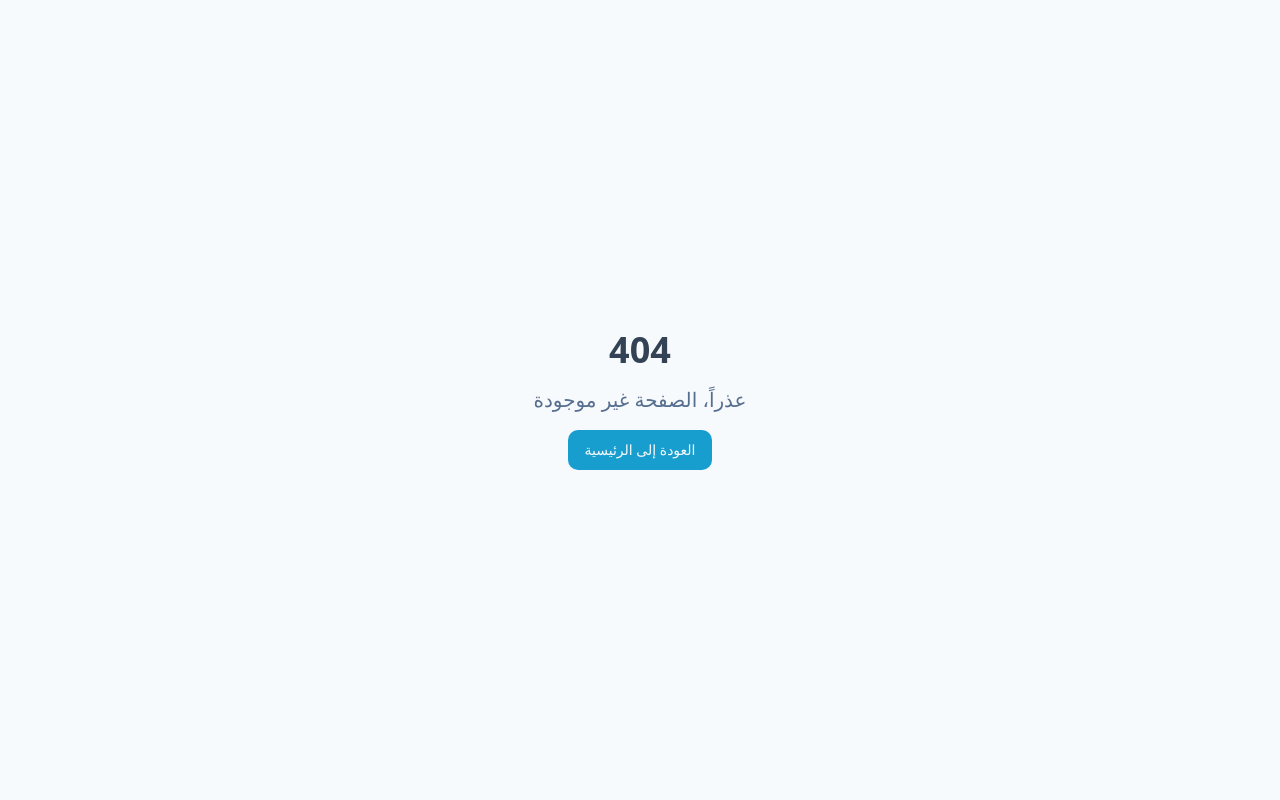
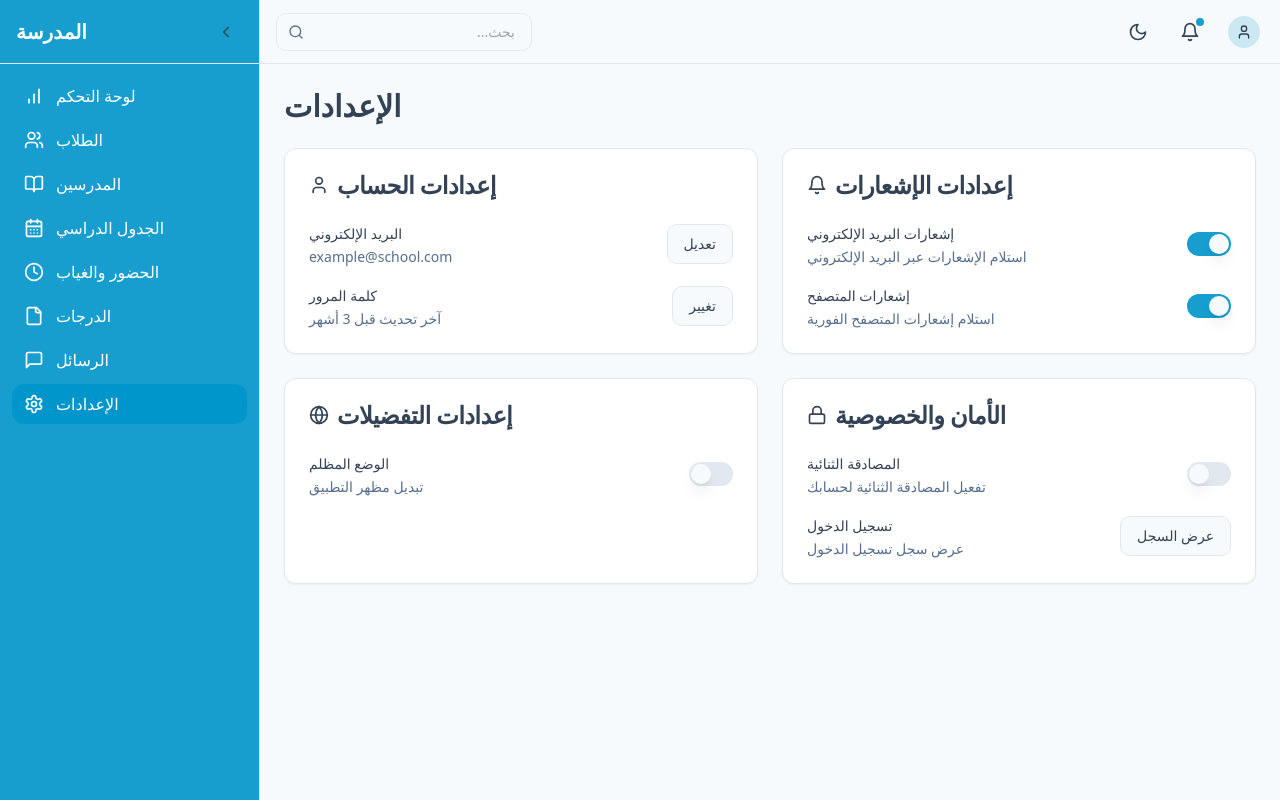
Before and after one commit to Brhansenane/academy-control-panel, a React (Vite) app: page /settings in a window 1280 px wide. Before the commit this address had no page. Built offline with nearby package versions, Linux system fonts and the light colour scheme.

Commit message:
feat: Add settings page

```diff
--- a/src/App.tsx
+++ b/src/App.tsx
@@ -15,6 +15,7 @@ import Schedule from "@/pages/Schedule";
 import Attendance from "@/pages/Attendance";
 import Grades from "@/pages/Grades";
 import Messages from "@/pages/Messages";
+import Settings from "@/pages/Settings";
 import NotFound from "./pages/NotFound";
 
 const queryClient = new QueryClient();
@@ -37,6 +38,7 @@ const App = () => (
               <Route path="/attendance" element={<Attendance />} />
               <Route path="/grades" element={<Grades />} />
               <Route path="/messages" element={<Messages />} />
+              <Route path="/settings" element={<Settings />} />
             </Route>
             <Route path="*" element={<NotFound />} />
           </Routes>
--- /dev/null
+++ b/src/pages/Settings.tsx
@@ -0,0 +1,122 @@
+
+import React from "react";
+import {
+  Card,
+  CardContent,
+  CardHeader,
+  CardTitle,
+} from "@/components/ui/card";
+import { Label } from "@/components/ui/label";
+import { Switch } from "@/components/ui/switch";
+import { useTheme } from "@/components/theme-provider";
+import { Button } from "@/components/ui/button";
+import { Bell, Moon, Sun, User, Globe, Lock } from "lucide-react";
+
+export default function Settings() {
+  const { theme, setTheme } = useTheme();
+
+  return (
+    <div className="space-y-6">
+      <h1 className="text-3xl font-bold">الإعدادات</h1>
+
+      <div className="grid gap-6 md:grid-cols-2">
+        <Card>
+          <CardHeader>
+            <CardTitle className="flex items-center gap-2">
+              <User className="h-5 w-5" />
+              إعدادات الحساب
+            </CardTitle>
+          </CardHeader>
+          <CardContent className="space-y-4">
+            <div className="flex items-center justify-between">
+              <div className="space-y-0.5">
+                <Label>البريد الإلكتروني</Label>
+                <p className="text-sm text-muted-foreground">example@school.com</p>
+              </div>
+              <Button variant="outline">تعديل</Button>
+            </div>
+            <div className="flex items-center justify-between">
+              <div className="space-y-0.5">
+                <Label>كلمة المرور</Label>
+                <p className="text-sm text-muted-foreground">آخر تحديث قبل 3 أشهر</p>
+              </div>
+              <Button variant="outline">تغيير</Button>
+            </div>
+          </CardContent>
+        </Card>
+
+        <Card>
+          <CardHeader>
+            <CardTitle className="flex items-center gap-2">
+              <Bell className="h-5 w-5" />
+              إعدادات الإشعارات
+            </CardTitle>
+          </CardHeader>
+          <CardContent className="space-y-4">
+            <div className="flex items-center justify-between">
+              <div className="space-y-0.5">
+                <Label>إشعارات البريد الإلكتروني</Label>
+                <p className="text-sm text-muted-foreground">استلام الإشعارات عبر البريد الإلكتروني</p>
+              </div>
+              <Switch defaultChecked />
+            </div>
+            <div className="flex items-center justify-between">
+              <div className="space-y-0.5">
+                <Label>إشعارات المتصفح</Label>
+                <p className="text-sm text-muted-foreground">استلام إشعارات المتصفح الفورية</p>
+              </div>
+              <Switch defaultChecked />
+            </div>
+          </CardContent>
+        </Card>
+
+        <Card>
+          <CardHeader>
+            <CardTitle className="flex items-center gap-2">
+              <Globe className="h-5 w-5" />
+              إعدادات التفضيلات
+            </CardTitle>
+          </CardHeader>
+          <CardContent className="space-y-4">
+            <div className="flex items-center justify-between">
+              <div className="space-y-0.5">
+                <Label>الوضع المظلم</Label>
+                <p className="text-sm text-muted-foreground">تبديل مظهر التطبيق</p>
+              </div>
+              <Switch
+                checked={theme === "dark"}
+                onCheckedChange={(checked) => setTheme(checked ? "dark" : "light")}
+                icon={theme === "dark" ? <Moon className="h-4 w-4" /> : <Sun className="h-4 w-4" />}
+              />
+            </div>
+          </CardContent>
+        </Card>
+
+        <Card>
+          <CardHeader>
+            <CardTitle className="flex items-center gap-2">
+              <Lock className="h-5 w-5" />
+              الأمان والخصوصية
+            </CardTitle>
+          </CardHeader>
+          <CardContent className="space-y-4">
+            <div className="flex items-center justify-between">
+              <div className="space-y-0.5">
+                <Label>المصادقة الثنائية</Label>
+                <p className="text-sm text-muted-foreground">تفعيل المصادقة الثنائية لحسابك</p>
+              </div>
+              <Switch />
+            </div>
+            <div className="flex items-center justify-between">
+              <div className="space-y-0.5">
+                <Label>تسجيل الدخول</Label>
+                <p className="text-sm text-muted-foreground">عرض سجل تسجيل الدخول</p>
+              </div>
+              <Button variant="outline">عرض السجل</Button>
+            </div>
+          </CardContent>
+        </Card>
+      </div>
+    </div>
+  );
+}
```
